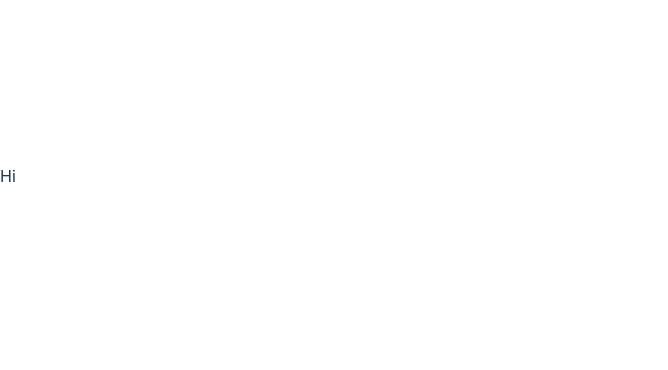
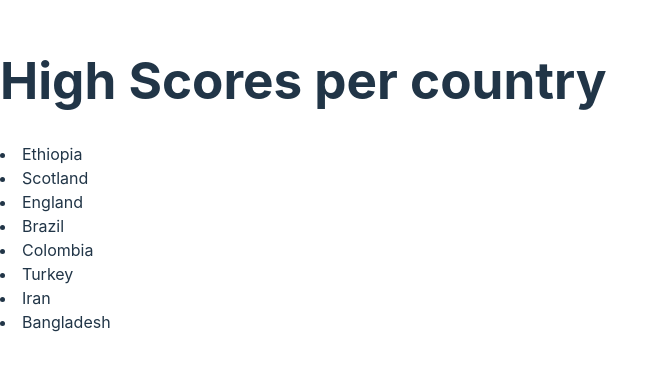
Before and after one commit to eediallo/high-scores-react, a React (Vite) app: page / in a window 1280 px wide. Shown: the part 224-594 px from the top of the page, without its empty margins (0-668 px from the left). Built offline with nearby package versions, Linux system fonts and the light colour scheme.

Commit message:
render countries name

```diff
--- a/src/App.jsx
+++ b/src/App.jsx
@@ -1,5 +1,16 @@
-function App(){
-  return 'Hi'
+import allCountryScores from "../data/scores.jsx";
+
+function App() {
+  const countriesList = allCountryScores.map((country) => {
+    return <li key={crypto.randomUUID()}>{country.name}</li>;
+  });
+
+  return (
+    <>
+      <h1>High Scores per country</h1>
+      {countriesList}
+    </>
+  );
 }
 
-export default App
+export default App;
```
